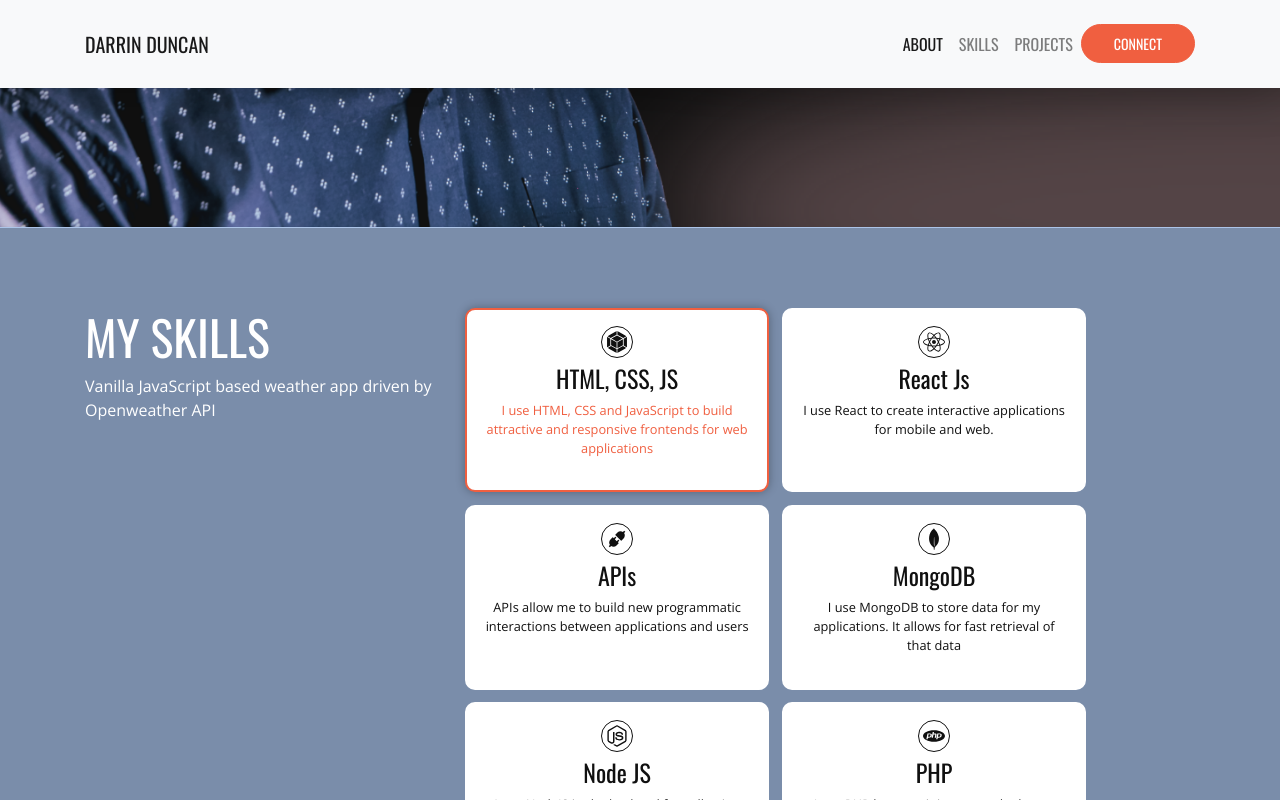
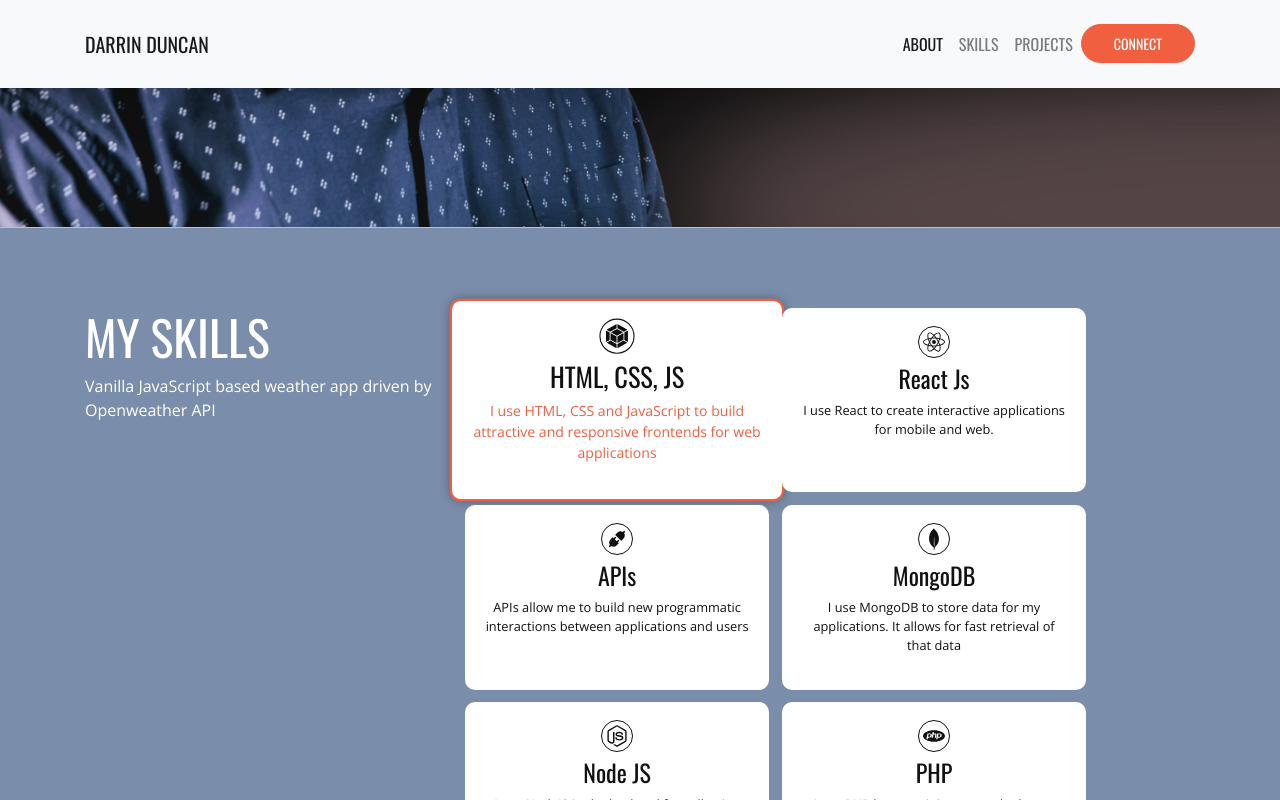
Before and after one commit to leviduncan/react-portfolio-project-2022, a React (Create React App) app: page / in a window 1280 px wide. In both pictures the pointer is over the element 617 px from the left and 1581 px from the top of the page. Shown: the part 1181-1981 px from the top of the page. Built offline with nearby package versions, Linux system fonts and the light colour scheme.

Commit message:
Update card hover animations

```diff
--- a/src/App.css
+++ b/src/App.css
@@ -161,12 +161,15 @@ a:hover {
 	padding: 1em;
 	border-radius: var(--bdr-radius);
 	border: solid 2px var(--wht);
+	transition: transform 250ms ease-out;
 }
 
 .skill-card:hover {
 	box-shadow: 0 0 10px var(--p2-shadow);
 	border: solid 2px var(--org);
 	color: var(--org);
+	transform: scale(1.1);
+	transform-origin: center
 }
 
 .skills h4 {
@@ -197,12 +200,14 @@ a:hover {
 .card {
 	border-radius: var(--bdr-radius);
 	background-color: var(--lht-blu);
+	transition: transform 250ms ease-out;
 
 }
 
 .card:hover {
 	box-shadow: 0 0 20px var(--p2-shadow);
-	margin-top: -10px;
+	transform: scale(1.1);
+	transform-origin: center
 }
 
 .projects {
```
